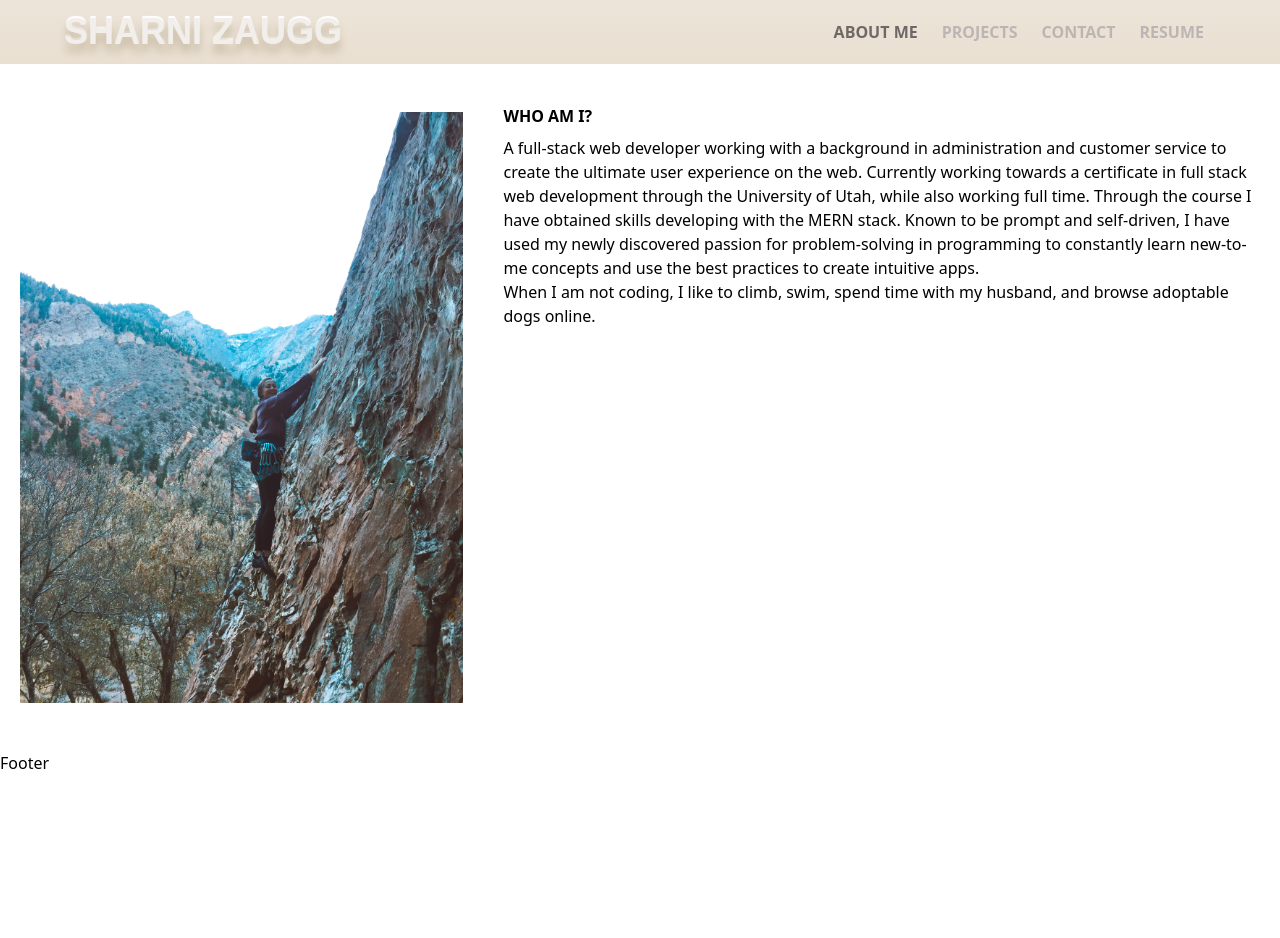
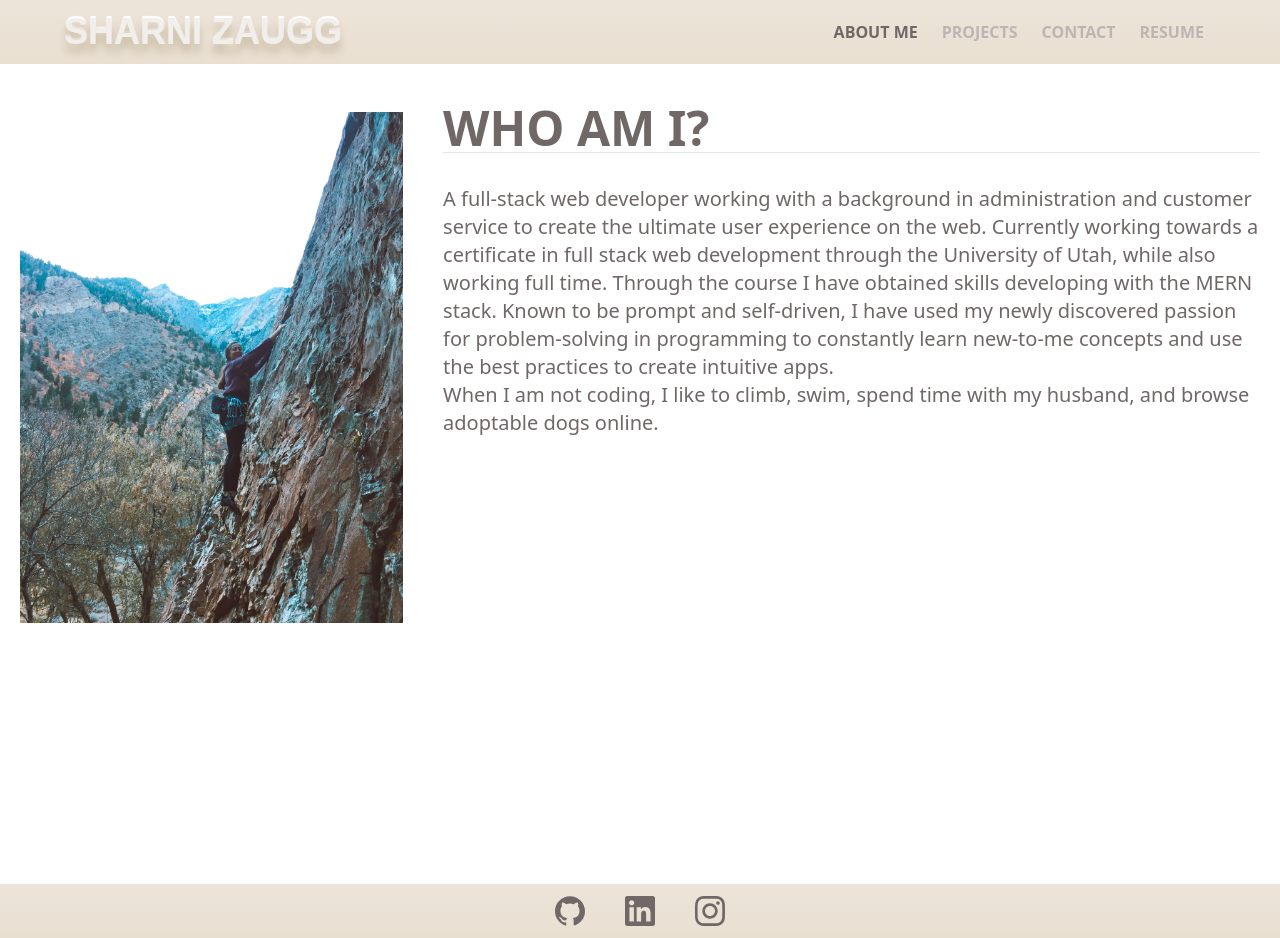
Before and after one commit to sharni595/myPortfolio2.0, a React (Create React App) app: page / in a window 1280 px wide. Before the commit the page ends 800 px from the top, so only its background shows below. Built offline with nearby package versions, Linux system fonts and the light colour scheme.

Commit message:
create footer

```diff
--- a/src/App.css
+++ b/src/App.css
@@ -10,9 +10,15 @@
 
 body {
     background: rgb(255, 255, 255);
+    color: rgb(112, 103, 103);
+    min-height: 100%
 }
 
 header {
+    background: linear-gradient(to bottom, #ece4d9 0%,#e9dfd1 100%);
+}
+
+footer {
     background: linear-gradient(to bottom, #ece4d9 0%,#e9dfd1 100%);
 }
 
@@ -35,4 +41,4 @@ header, li {
 
 .navActive {
     color: rgb(112, 103, 103);
-  }
+}
--- a/src/App.js
+++ b/src/App.js
@@ -75,7 +75,7 @@ function App() {
       resumeSelected={resumeSelected}
       setResumeSelected={setResumeSelected}
       />
-      <main>
+      <main className="min-h-screen">
 
 
 
--- a/src/components/About/index.js
+++ b/src/components/About/index.js
@@ -10,8 +10,10 @@ function About() {
                 <img src={profileImage} className="my-2" alt="cover" />
             </div>
             <div className="p-5">
-                <h1 id="about" className="font-bold ">WHO AM I?</h1>
-                <div className="my-2">
+                <h1 id="about" className="font-bold text-5xl">WHO AM I?</h1>
+                <hr />
+                <br />
+                <div className="my-2 text-xl">
                     <p>
                         A full-stack web developer working with a background in administration and customer
                         service to create the ultimate user experience on the web. Currently working towards
--- a/src/components/Footer/index.js
+++ b/src/components/Footer/index.js
@@ -1,8 +1,23 @@
 import React from 'react';
+import { SiGithub } from 'react-icons/si';
+import { SiLinkedin } from 'react-icons/si';
+import { SiInstagram } from 'react-icons/si';
 
 function Footer() {
     return(
-        <div>Footer</div>
+        <footer>
+            <div className="flex flex-row justify-center">
+                <a href="https://github.com/sharni595" className="px-5 py-3 cursor-pointer">
+                    <SiGithub size={30}/>
+                </a>
+                <a href="https://www.linkedin.com/in/sharni-zaugg-3997b01b9/" className="px-5 py-3 cursor-pointer">
+                    <SiLinkedin size={30}/>
+                </a>
+                <a href="https://www.instagram.com/sharni595/" className="px-5 py-3 cursor-pointer">
+                    <SiInstagram size={30}/>
+                </a>
+            </div>
+        </footer>
     );
 }
 
```
